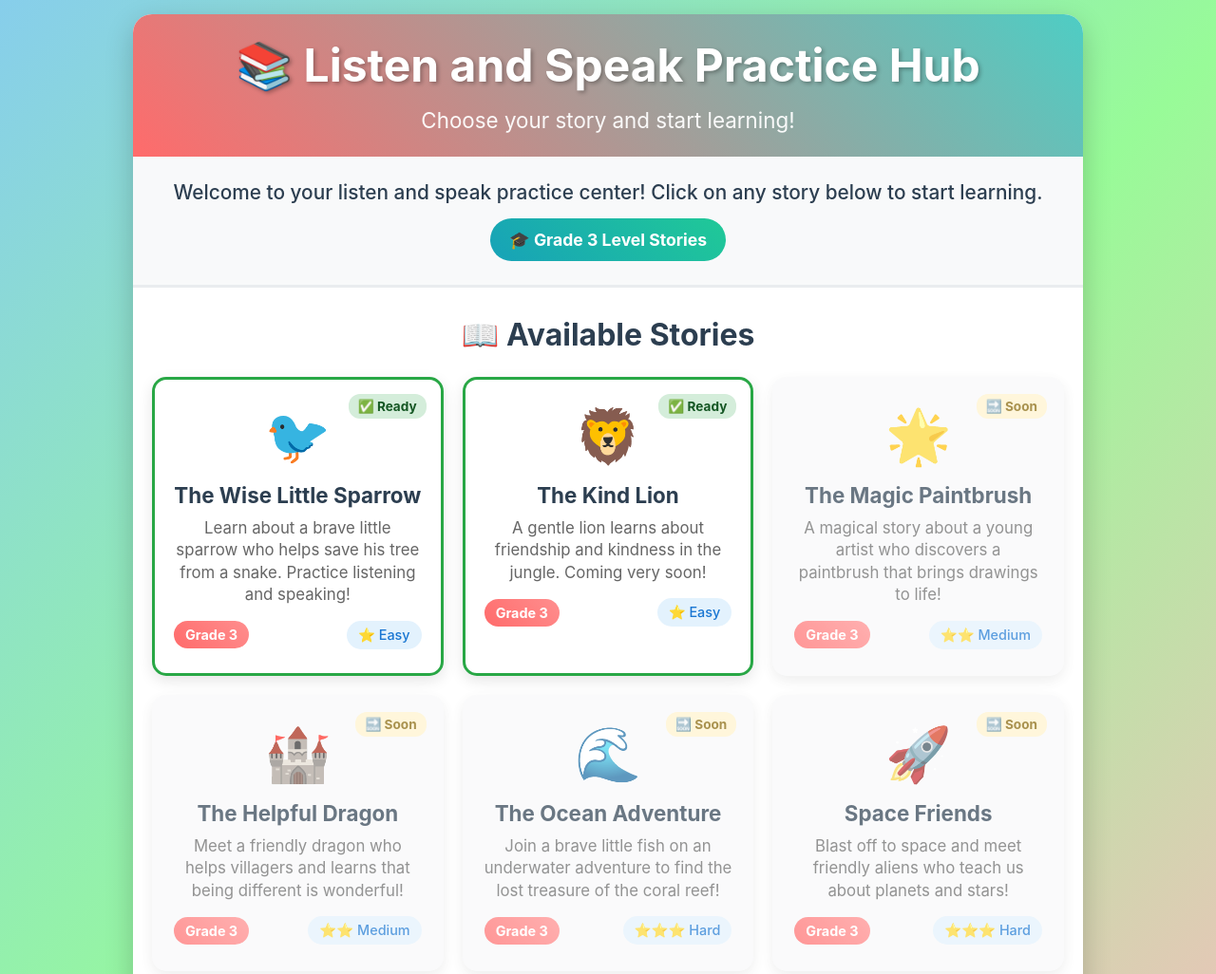
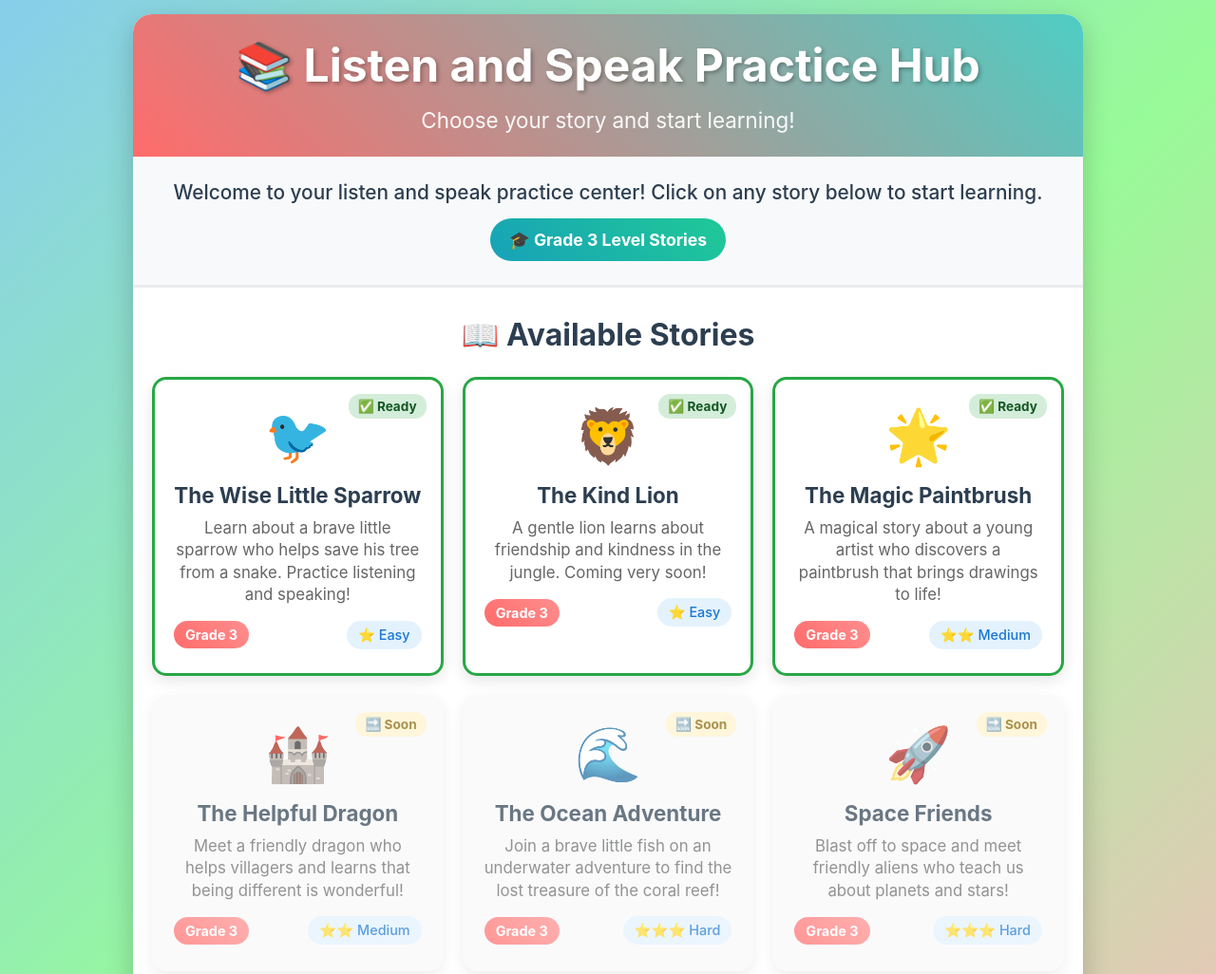
Before and after one commit to mahefooz/sayeeda, a plain HTML site: page index.html in a window 1280 px wide. Shown: the top 1026 px of the page at 95% size. Drawn offline with Linux system fonts and the light colour scheme.

Commit message:
Update index.html

```diff
--- a/index.html
+++ b/index.html
@@ -314,8 +314,8 @@
                 </a>
 
                 <!-- Task 3: Coming Soon -->
-                <div class="task-card coming-soon">
-                    <div class="status-badge status-coming">🔜 Soon</div>
+                <a href="#" class="task-card available" onclick="openPaintBrushStory()">
+                    <div class="status-badge status-available">✅ Ready</div>
                     <div class="task-icon">🌟</div>
                     <h3 class="task-title">The Magic Paintbrush</h3>
                     <p class="task-description">
@@ -325,7 +325,7 @@
                         <span class="grade-badge">Grade 3</span>
                         <span class="difficulty">⭐⭐ Medium</span>
                     </div>
-                </div>
+                </a>
 
                 <!-- Task 4: Coming Soon -->
                 <div class="task-card coming-soon">
@@ -415,6 +415,14 @@
             console.log('Opening The Kind Lion story...');
         }
 
+        function openPaintBrushStory() {
+            // In a real implementation, this would navigate to the sparrow story page
+            window.location.href = 'paintbrush-story.html';
+
+            // For demo purposes, just highlight the card
+            console.log('Opening The Magic Paintbrush story...');
+        }
+
         // Add click animations
         document.querySelectorAll('.task-card.available').forEach(card => {
             card.addEventListener('click', function(e) {
```
